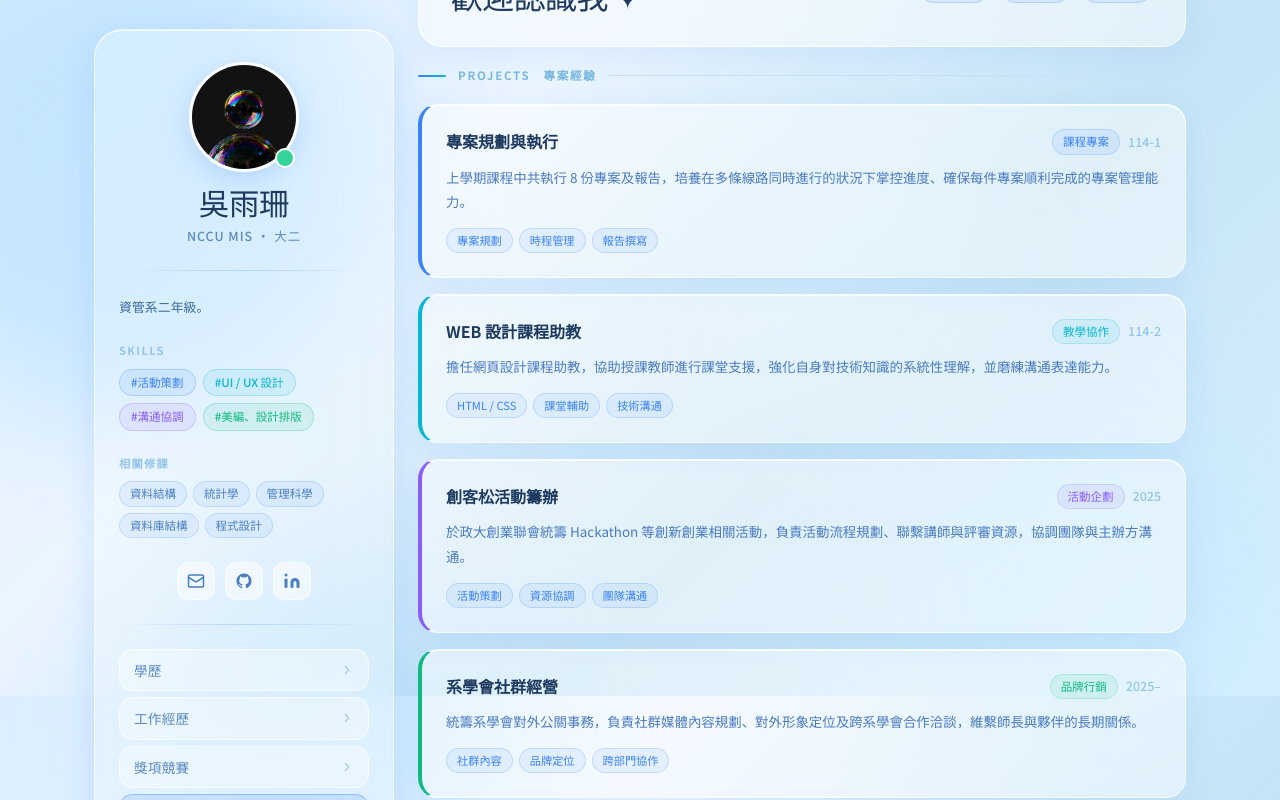
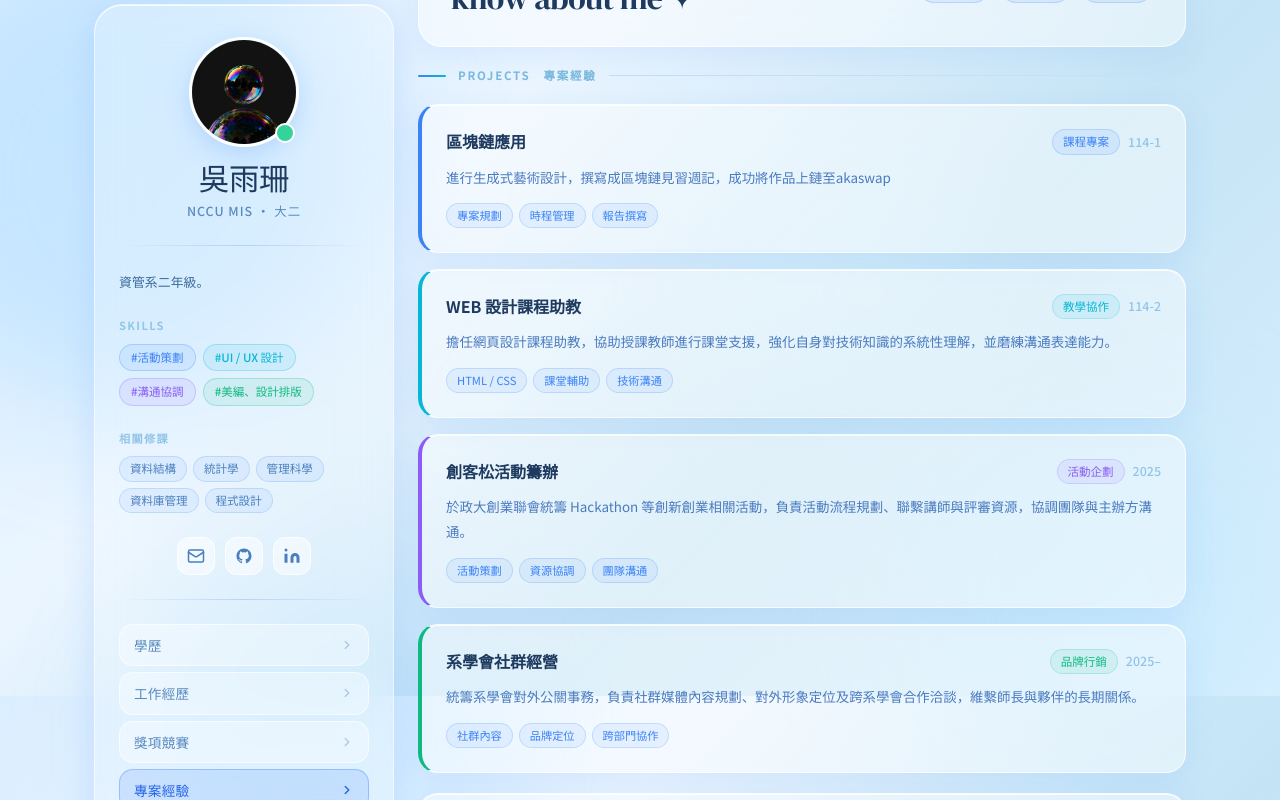
Before and after one commit to 113306056/1142_web_113306056_hw1, a Next.js app: page / in a window 1280 px wide. Both pictures are taken after a click on the button "專案經驗". Shown: the part 104-904 px from the top of the page. Built offline with nearby package versions, Linux system fonts and the light colour scheme.

Commit message:
Update page.tsx

```diff
--- a/app/page.tsx
+++ b/app/page.tsx
@@ -34,7 +34,7 @@ const education = [
   { degree: "錄取 金融科技專長學程", detail: "進修中", icon: "💳" },
 ];
 
-const courses = ["資料結構", "統計學", "管理科學", "資料庫結構", "程式設計"];
+const courses = ["資料結構", "統計學", "管理科學", "資料庫管理", "程式設計"];
 
 const skills = [
   { label: "#活動策劃", color: "#3b82f6" },
@@ -47,22 +47,22 @@ const experiences = [
   {
     title: "資管系系學會　公關長",
     period: "2025 –",
-    desc: "統籌系學會對外公關事務，進行對外形象定位及社群媒體內容規劃與對外合作洽談。維繫與師長、夥伴及其他系學會的長期關係，並在活動中進行跨部門合作，確保活動如期完成。",
+    desc: "統籌系學會對外公關事務，負責對外形象管理及社群媒體內容規劃、對外合作洽談。",
     tag: "社團職務",
     color: "#3b82f6",
   },
   {
     title: "政大創業聯會　活動組 組員",
     period: "2025",
-    desc: "負責籌辦創客松（Hackathon）等創新創業相關活動，統籌活動流程、聯繫講師與評審資源。透過與創業者的密集互動，培養對市場需求的實務理解，磨練在高壓時程下的多工協調能力。",
+    desc: "負責籌辦創客松等創新創業相關活動，統籌活動流程、聯繫講師與評審資源。透過與創業者的密集互動，培養對市場需求的實務理解，磨練在高壓時程下的多工協調能力。",
     tag: "社團職務",
     color: "#06b6d4",
   },
   {
     title: "攝影社 社員",
     period: "2025–",
-    desc: "培養審美",
-    tag: "工作經歷",
+    desc: " ",
+    tag: "社團經歷",
     color: "#8b5cf6",
   },
   {
@@ -78,7 +78,7 @@ const achievements = [
   { title: "114-1 資管系書卷獎", detail: "專案規劃、執行", year: "2025", icon: "🏅" },
   { title: "2025 ATCC", detail: "進入第二輪複賽", year: "2025", icon: "🏆" },
   { title: "2025 玉山商業競賽", detail: "參賽", year: "2025", icon: "⭐" },
-  { title: "2026 L'ORÉAL BRAINSTORM", detail: "參賽", year: "2026", icon: "💡" },
+  { title: "2026 L'ORÉAL BRANDSTORM", detail: "參賽", year: "2026", icon: "💡" },
 ];
 
 // ── Glass Card helper ─────────────────────────────────────────────────────────
@@ -300,7 +300,7 @@ export default function Home() {
             <div style={{ display: "flex", alignItems: "center", justifyContent: "space-between", flexWrap: "wrap", gap: 12 }}>
               <div>
                 <p style={{ fontSize: "0.7rem", fontWeight: 700, color: "#93c5e8", letterSpacing: "0.15em", textTransform: "uppercase", marginBottom: 4 }}>DIGITAL RESUME</p>
-                <h2 style={{ fontFamily: "'DM Serif Display', serif", fontSize: "2rem", color: "#1e3a5f", letterSpacing: "-0.02em" }}>歡迎認識我 ✦</h2>
+                <h2 style={{ fontFamily: "'DM Serif Display', serif", fontSize: "2rem", color: "#1e3a5f", letterSpacing: "-0.02em" }}>know about me ✦</h2>
               </div>
               <div style={{ display: "flex", gap: 10 }}>
                 {["🎓 學業", "💼 實習", "🤝 合作"].map((t) => (
@@ -385,11 +385,11 @@ export default function Home() {
 
               {[
                 {
-                  title: "專案規劃與執行",
+                  title: "區塊鏈應用",
                   period: "114-1",
                   tag: "課程專案",
                   color: "#3b82f6",
-                  desc: "上學期課程中共執行 8 份專案及報告，培養在多條線路同時進行的狀況下掌控進度、確保每件專案順利完成的專案管理能力。",
+                  desc: "進行生成式藝術設計，撰寫成區塊鏈見習週記，成功將作品上鏈至akaswap",
                   tools: ["專案規劃", "時程管理", "報告撰寫"],
                 },
                 {
```
